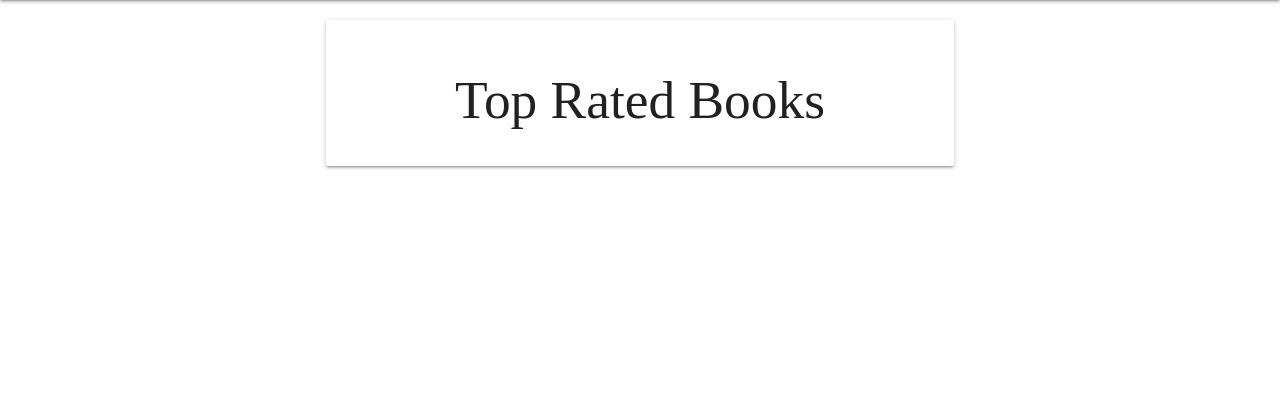
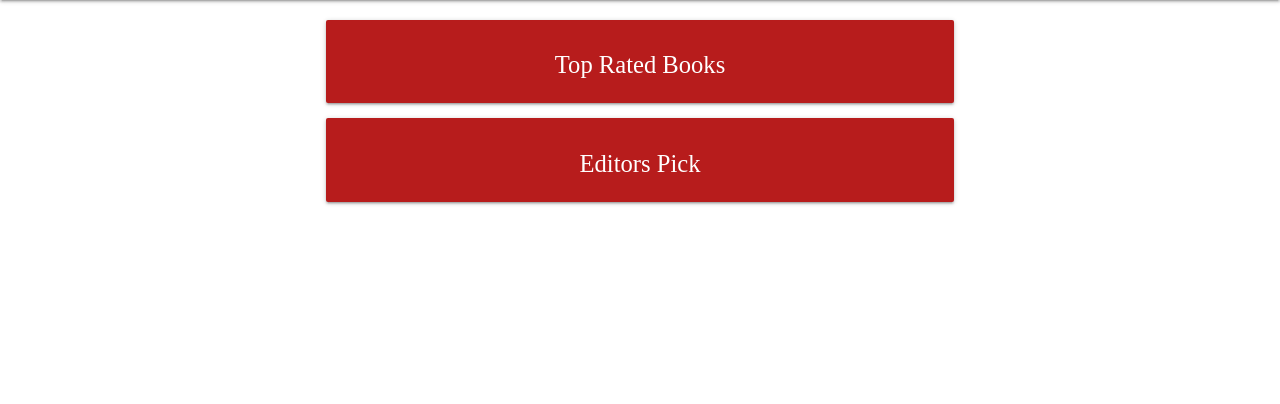
Before and after one commit to ChronoLogic12/bookmarks, a Flask app: page / in a window 1280 px wide. Shown: the part 64-468 px from the top of the page. Run offline with Flask 2, Linux system fonts and the light colour scheme; data that the repository does not hold is empty; parts of the project's set-up code (start-up, migrations or seed data) failed here and were passed over; some libraries are stand-ins or nearby versions; some web fonts are replaced.

Commit message:
style: adjust styling for homepage section headers

```diff
--- a/templates/home.html
+++ b/templates/home.html
@@ -1,14 +1,14 @@
 {% extends 'base.html' %}
 {% block content %}
 
-<div class="container row s12 m8 l6 offset-l3 offset-m2 center-align card">
-    <div class="card-content">
-        <h2>Top Rated Books</h2>
+<div class="container row s12 m8 l6 offset-l3 offset-m2 center-align card red darken-4">
+    <div class="card-content white-text">
+        <h5>Top Rated Books</h5>
     </div>
 </div>
 
 {% if books|length > 0 %}
-
+<div class="row">
     {% for book in books %}
 
     <a href="{{ url_for("get_book_by_id", book_id=book._id)}}">
@@ -45,7 +45,13 @@
         </div>
     </a>
     {% endfor %}
-
+</div>
 {% endif %}
 
+<div class="container row s12 m8 l6 offset-l3 offset-m2 center-align card red darken-4">
+    <div class="card-content white-text">
+        <h5>Editors Pick</h5>
+    </div>
+</div>
+
 {% endblock content %}
```
Lines whose indentation alone changed are shown as unchanged.
